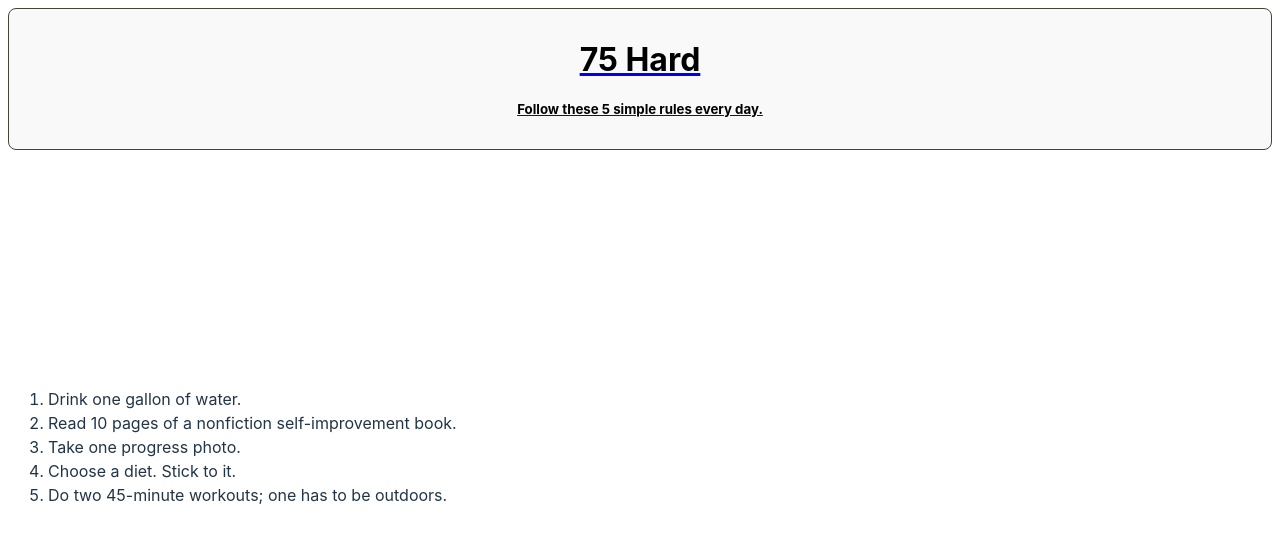
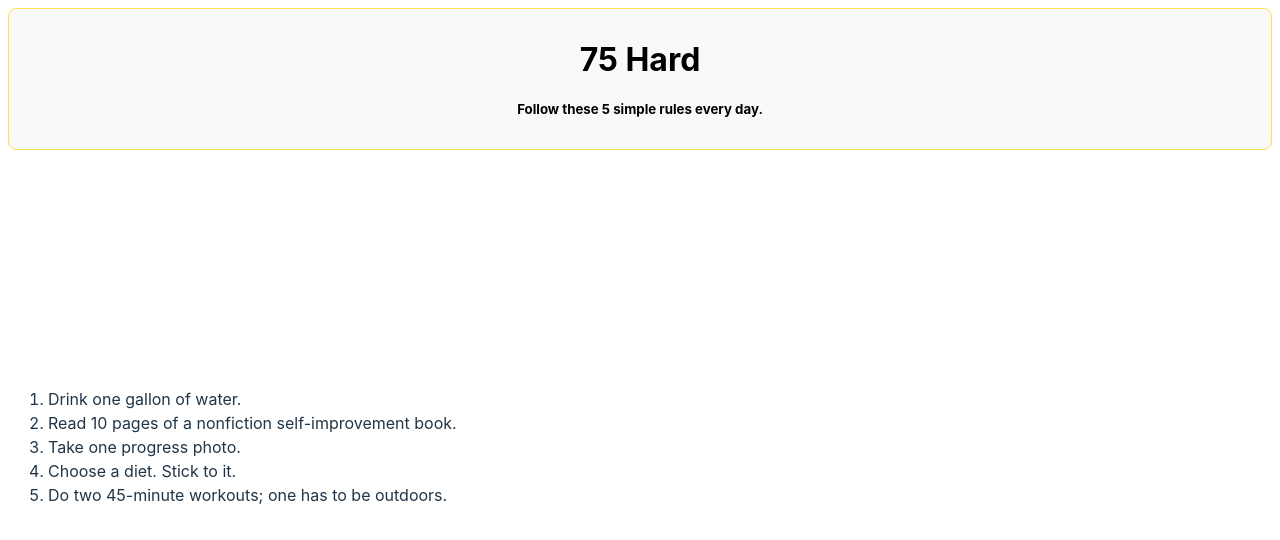
Before and after one commit to robbiemwoolf/75hard, a React (Vite) app: page /rules in a window 1280 px wide. Shown: the top 540 px of the page. Built offline with nearby package versions, Linux system fonts and the light colour scheme.

Commit message:
removed Link default styling

```diff
--- a/src/Home.jsx
+++ b/src/Home.jsx
@@ -113,7 +113,7 @@ function Home() {
             </div>
         </div>
         <div className="footer">
-                <Link to={`rules`}><button className="ftrbtn">Rules</button></Link>
+                <Link to={`rules`} style={{ textDecoration: 'none' }}><button className="ftrbtn">Rules</button></Link>
         </div>
     </div>
   )
--- a/src/Rules.jsx
+++ b/src/Rules.jsx
@@ -6,8 +6,8 @@ function Rules() {
   return (
     <div className='container'>
         <div className="heading">
-            <Link to={`/`}>
-                <button className='goHome'>
+            <Link to={`/`} style={{ textDecoration: 'none' }}>
+                <button className='goHome inc'>
                     <h1>75 Hard</h1>
                     <h5>Follow these 5 simple rules every day.</h5>
                 </button>
```
